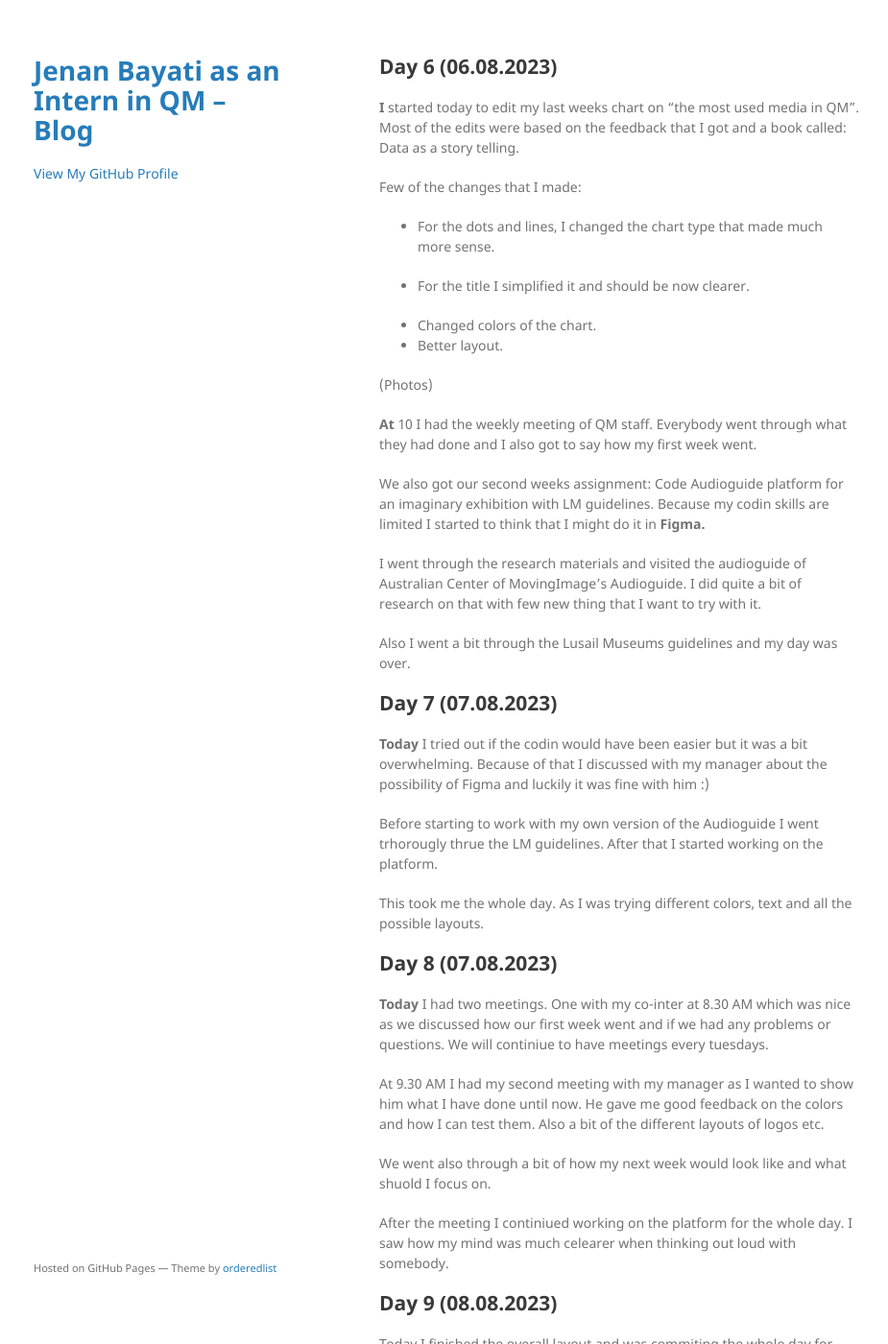
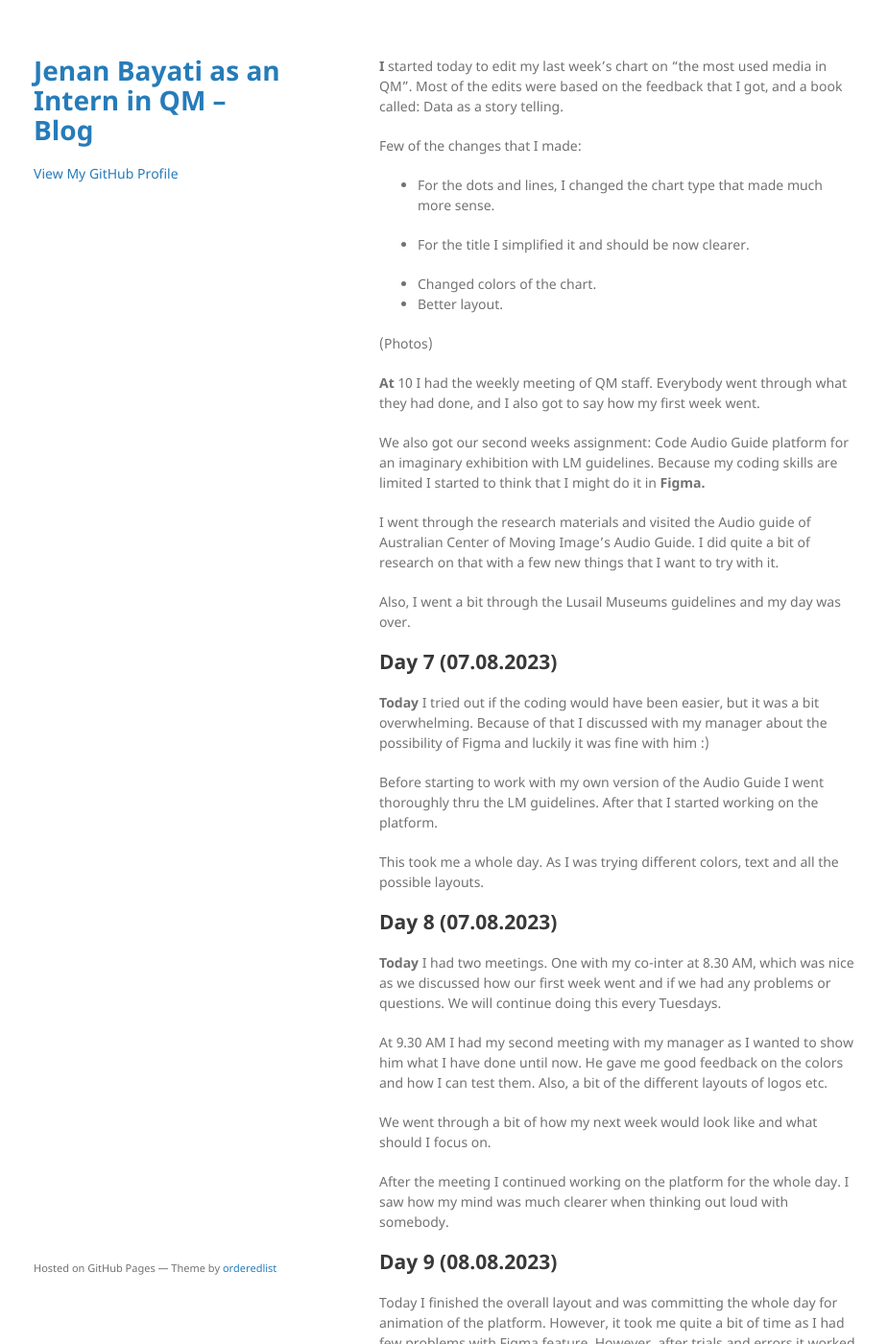
Before and after one commit to JenanBayati-QM/JenanBayati-QM.github.io, a Jekyll site: the page built from another-page-2.md, in a window 1280 px wide and 1400 px high. Shown: the whole window at 96% size, without its empty margins (175-1100 px from the left). Built offline with Jekyll 4.4.1, drawn with Linux system fonts in a browser that asks for light colours; the repository's description, which GitHub fills in, is left out; our own code applies the rules of GitHub Pages for plain Markdown files; some of the changed text lies outside the part shown.

Commit message:
Update another-page-2.md

```diff
--- a/another-page-2.md
+++ b/another-page-2.md
@@ -1,10 +1,7 @@
 ---
 layout: default
 ---
-
-## Day 6 (06.08.2023)
-
-<b>I</b> started today to edit my last weeks chart on "the most used media in QM". Most of the edits were based on the feedback that I got and a book called: Data as a story telling.
+<b>I</b> started today to edit my last week's chart on "the most used media in QM". Most of the edits were based on the feedback that I got, and a book called: Data as a story telling.
 
 Few of the changes that I made:
 
@@ -17,50 +14,50 @@
 
 (Photos)
 
-<b>At</b> 10 I had the weekly meeting of QM staff. Everybody went through what they had done and I also got to say how my first week went.
+<b>At</b> 10 I had the weekly meeting of QM staff. Everybody went through what they had done, and I also got to say how my first week went.
 
-We also got our second weeks assignment: Code Audioguide platform for an imaginary exhibition with LM guidelines. Because my codin skills are limited I started to think that I might do it in <b>Figma.</b>
+We also got our second weeks assignment: Code Audio Guide platform for an imaginary exhibition with LM guidelines. Because my coding skills are limited I started to think that I might do it in <b>Figma.</b>
 
-I went through the research materials and visited the audioguide of Australian Center of MovingImage's Audioguide. I did quite a bit of research on that with few new thing that I want to try with it.
+I went through the research materials and visited the Audio guide of Australian Center of Moving Image's Audio Guide. I did quite a bit of research on that with a few new things that I want to try with it.
 
-Also I went a bit through the  Lusail Museums guidelines and my day was over.
+Also, I went a bit through the Lusail Museums guidelines and my day was over.
 
 ## Day 7 (07.08.2023)
 
-<b>Today</b> I tried out if the codin would have been easier but it was a bit overwhelming. Because of that I discussed with my manager about the possibility of Figma and luckily it was fine with him :)
+<b>Today</b> I tried out if the coding would have been easier, but it was a bit overwhelming. Because of that I discussed with my manager about the possibility of Figma and luckily it was fine with him :)
 
-Before starting to work with my own version of the Audioguide I went trhorougly thrue the LM guidelines. After that I started working on the platform.
+Before starting to work with my own version of the Audio Guide I went thoroughly thru the LM guidelines. After that I started working on the platform.
 
-This took me the whole day. As I was trying different colors, text and all the possible layouts.
+This took me a whole day. As I was trying different colors, text and all the possible layouts.
 
 ## Day 8 (07.08.2023)
 
-<b>Today</b> I had two meetings. One with my co-inter at 8.30 AM which was nice as we discussed how our first week went and if we had any problems or questions. We will continiue to have meetings every tuesdays.
+<b>Today</b> I had two meetings. One with my co-inter at 8.30 AM, which was nice as we discussed how our first week went and if we had any problems or questions. We will continue doing this every Tuesdays.
 
-At 9.30 AM I had my second meeting with my manager as I wanted to show him what I have done until now. He gave me good feedback on the colors and how I can test them. Also a bit of the different layouts of logos etc.
+At 9.30 AM I had my second meeting with my manager as I wanted to show him what I have done until now. He gave me good feedback on the colors and how I can test them. Also, a bit of the different layouts of logos etc.
 
-We went also through a bit of how my next week would look like and what shuold I focus on.
+We went through a bit of how my next week would look like and what should I focus on.
 
-After the meeting I continiued working on the platform for the whole day. I saw how my mind was much celearer when thinking out loud with somebody.
+After the meeting I continued working on the platform for the whole day. I saw how my mind was much clearer when thinking out loud with somebody.
 
 ## Day 9 (08.08.2023)
 
-Today I finished the overall layout and was commiting the whole day for animation of the platform. However it took me quite a bit time as I had few problems with Figma feature. However after trials and errors I worked and I got e.g. the photos and texts in carusel and the scrolling was working as I wanted.
+Today I finished the overall layout and was committing the whole day for animation of the platform. However, it took me quite a bit of time as I had few problems with Figma feature. However, after trials and errors it worked, and I got e.g. the photos and texts in carusel and the scrolling was working as I wanted.
 
-This took me the hole day.
+This took me the whole day.
 
 ## Day 10 (09.08.2023)
 
 <b>For</b> today I finalized the platform by:
 * Adding depth to it
 * Short Arabic text in one of the audios
-* Cheking that the animation works
+* Checking that the animation works
 * Moved some elements that they would look
 
-I also had to fix few bugs that came up in the end. Overall I was happy with it. Ofcourse, I would have liked to add more elements and features to it but for simplicity reasons I didn't want to make it heave.
+I also had to fix a few bugs that came up in the end. Overall, I was happy with it. Of course, I would have liked to add more elements and features to it but for simplicity reasons I didn't want to make it heavy.
 
-For the rest of the day I worked on my blog and tried something new by adding links to each week that had the days in them. I didn't have time to add photos but it will be on my to do list for the coming week.
+For the rest of the day, I worked on my blog and tried something new by adding links to each week that had the days in them. I didn't have time to add photos, but it will be on my to do list for the coming week.
 
-And so is my second week done and I am happy as I have unlocked new skills :)
+And so is my second week done. I am happy as I have unlocked new skills <b>:)</b>
 
 ## [Back](./)
```
